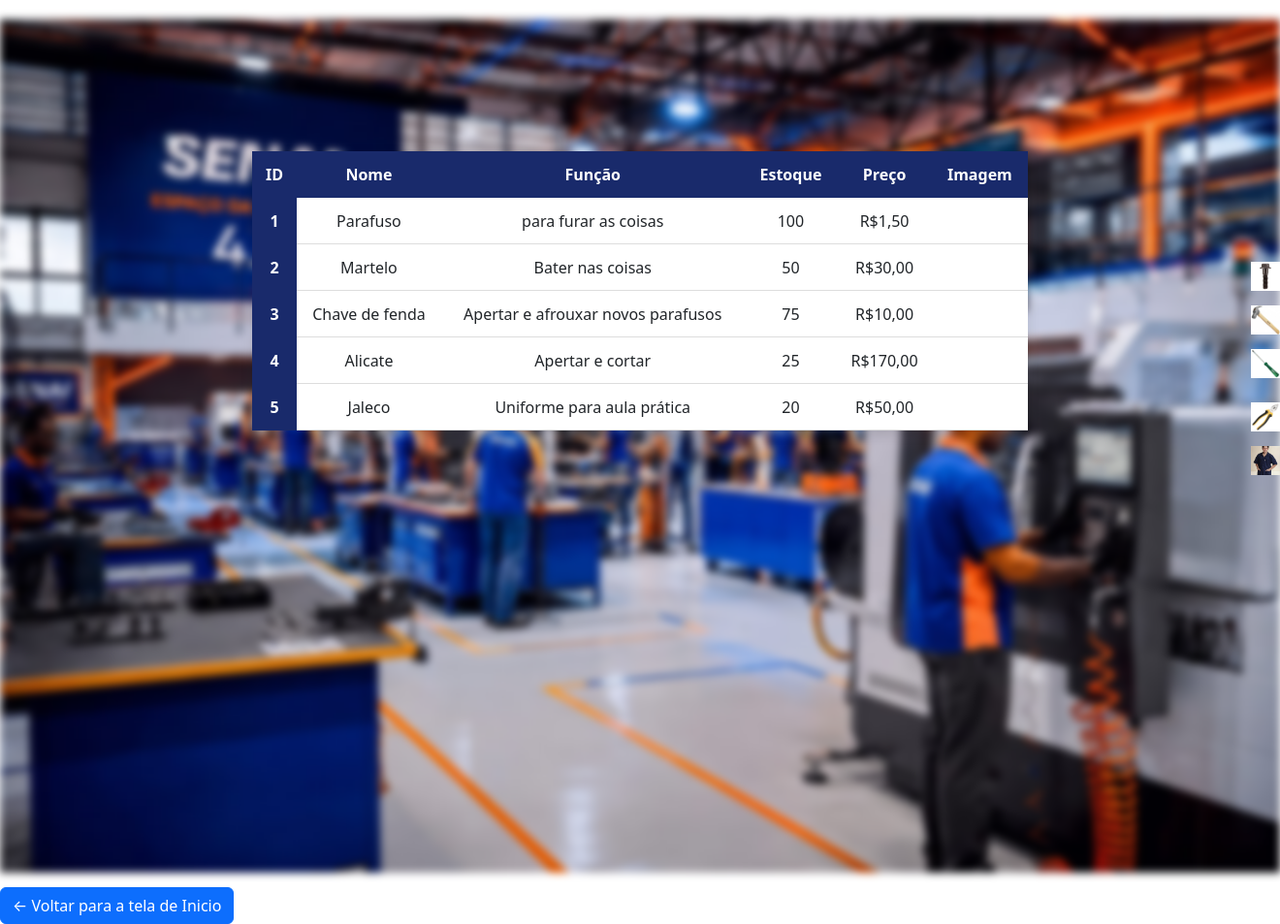
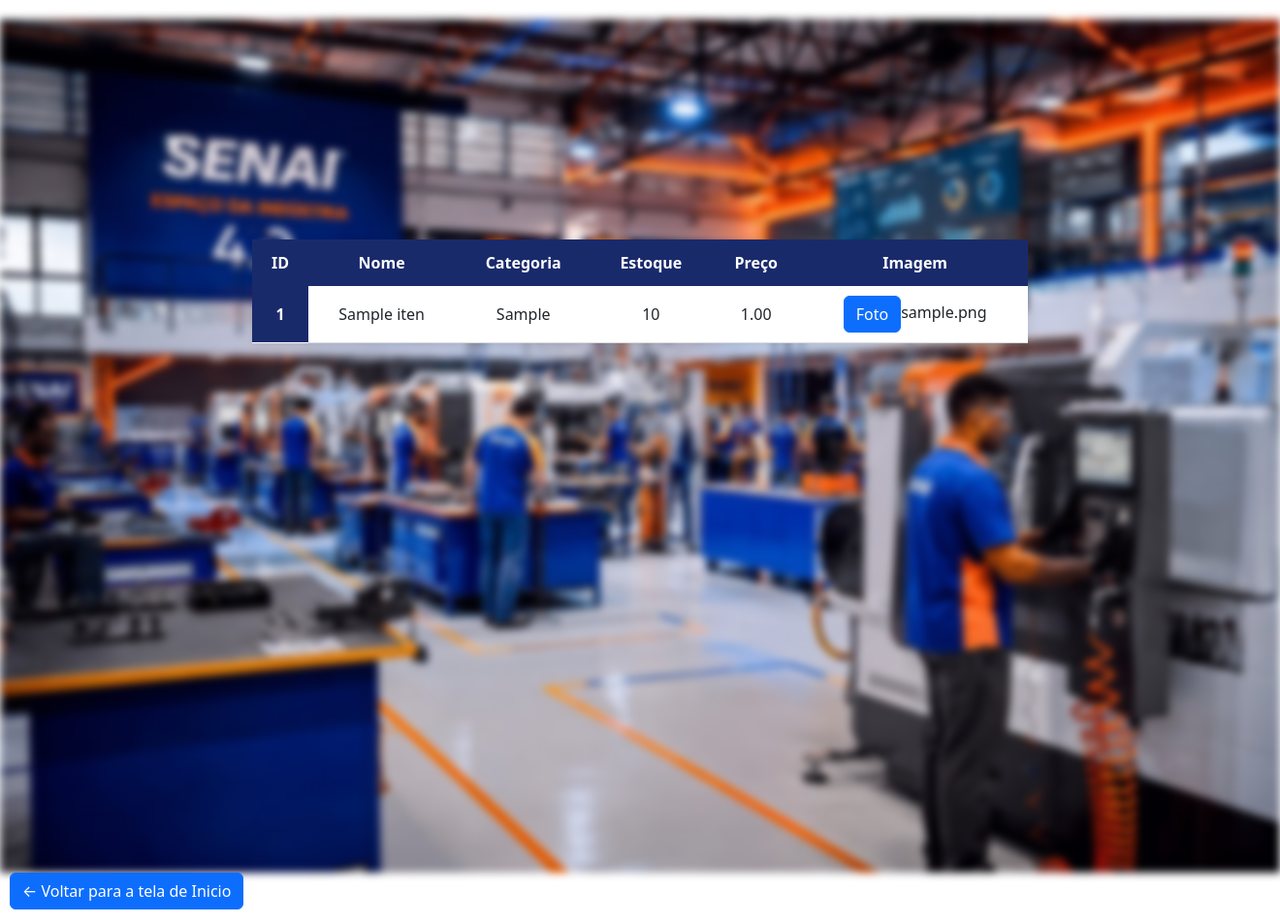
Before and after one commit to stivalkaio-boop/TCC, a Flask app: page /Itens in a window 1320 px wide. Shown: the whole page at 97% size. Run offline with Flask 3, Linux system fonts and the light colour scheme; tables that the repository leaves empty hold one stand-in row (values such as "Sample post").

Commit message:
conexão com o banco

```diff
--- a/app.py
+++ b/app.py
@@ -1,6 +1,17 @@
 from flask import Flask, render_template, request, redirect, url_for
+import mysql.connector
 
 app = Flask(__name__)
+
+def obter_conexao():
+    return mysql.connector.connect(
+        host='localhost',
+        user='root',
+        password='root',
+        port=3306,
+        database='almoxarifado'
+    )
+
 
 # 1. Página de login
 @app.route('/', methods=['GET', 'POST'])
@@ -24,11 +35,40 @@ def painel():
 # 3. Página de Itens
 @app.route('/Itens')
 def Itens():
-    return render_template('Itens.html')
+
+    conexao_bd = obter_conexao()
+    cursor = conexao_bd.cursor()
+    cursor.execute("SELECT * FROM itens;")
+    resultado = cursor.fetchall()
+
+    return render_template('Itens.html', resultado = resultado)
 
 # 4. Pagina de adicionar
-@app.route('/adicionar')
+@app.route('/adicionar', methods=['GET', 'POST'])
 def adicionar():
+
+    if request.method == 'POST':
+        # Aqui dentro vai o código que pega os dados e salva no banco...
+        nome = request.form.get('nome')
+        categoria = request.form.get('categoria')
+        quantidade = request.form.get('quantidade')
+        preco = request.form.get('preco')
+        foto = request.form.get('foto')
+
+        try:
+            conexao_bd = obter_conexao()
+            cursor = conexao_bd.cursor()
+
+            comando = "INSERT INTO itens (nome, categoria, quantidade_estoque, preco_unitario, foto) VALUES (%s, %s, %s, %s, %s)"
+            valores = (nome, categoria, quantidade, preco, foto)
+            cursor.execute(comando, valores)
+            conexao_bd.commit()
+
+            return redirect(url_for('Itens'))
+
+        except mysql.connector.Error as erro:
+            return f"Erro ao salvar o item: {erro}"
+
     return render_template('adicionar.html')
 
 # 5. Pagina de retirar
@@ -40,21 +80,10 @@ def retirar():
 @app.route('/conexao')
 def conexao():
     try:
-        # Tenta conectar ao banco
-        conexao_bd = mysql.connector.connect(
-            host='localhost', # Geralmente usa-se localhost ou 127.0.0.1 para o banco local
-            user='root',      # O parâmetro correto é 'user', não 'username'
-            password='',
-            port=3306,
-            database='conexao'
-        )
-
-
+        conexao_bd = obter_conexao()
         conexao_bd.close()
-        return "Conexão com o banco de dados realizada com sucesso!"
-
+        return "Conexão com o banco de dados [almoxarifado] realizada com sucesso!"
     except mysql.connector.Error as erro:
-        # Se der erro no banco, ele te mostra o motivo na tela
         return f"Erro ao conectar ao banco de dados: {erro}"
 
 if __name__ == '__main__':
--- a/static/styles.css
+++ b/static/styles.css
@@ -74,6 +74,7 @@
     background-color: #192a6b;
     color: white;
     padding: 20px;
+    z-index: 1000;
 }
 
 
@@ -146,7 +147,8 @@
 
   #botaovoltar{
     position: absolute;
-    top: 915px;
+    left: 10px;
+    top: 900px;
   }
 
   #Martelo {
@@ -223,10 +225,10 @@
     background-color: #ff9500;
     color: black;
     position: absolute;
-    top: 600px;
+    top: 500px;
     width: 150px;
     height: 80px;
-    left: 950px;
+    left: 120px;
     border-radius: 6px;
     box-shadow: 0px 10px 30px rgba(0, 0, 0, 0.5);
 }
@@ -245,6 +247,7 @@
 }
 
 .quadro-branco form {
+    position: fixed;
     padding: 10px;
     gap: 15px;
     display: flex;
@@ -256,7 +259,7 @@
     width: 350px;
 }
 
-/* 1. Cria o efeito: a página começa invisível (opacity: 0) e aparece suavemente */
+/* 1. Cria o efeito: a página começa invisível e aparece suavemente */
 @keyframes fadeEntrada {
     from {
         opacity: 0;
--- a/templates/itens.html
+++ b/templates/itens.html
@@ -9,6 +9,7 @@
     <link href="https://cdn.jsdelivr.net/npm/bootstrap@5.3.8/dist/css/bootstrap.min.css" rel="stylesheet" integrity="sha384-sRIl4kxILFvY47J16cr9ZwB07vP4J8+LH7qKQnuqkuIAvNWLzeN8tE5YBujZqJLB" crossorigin="anonymous">
 </head>
 <body>
+
   <img id="fundologin1" src="static/fundologin1.jpeg" alt="Senai">
     <div id="caixa-tabela">
         <table id="table">
@@ -16,94 +17,25 @@
           <tr>
             <th scope="col">ID</th>
             <th scope="col">Nome</th>
-            <th scope="col">Função</th>
+            <th scope="col">Categoria</th>
             <th scope="col">Estoque</th>
             <th scope="col">Preço</th>
             <th scope="col">Imagem</th>
           </tr>
         </thead>
         <tbody>
+
+          {% for item in resultado %}
           <tr>
-            <th scope="row">1</th>
-            <td>Parafuso</td>
-            <td>para furar as coisas</td>
-            <td>100</td>
-            <td>R$1,50</td>
-            <td>
-                <a href="#zoom-parafuso">
-                <img id="parafuso" src="static/parafuso.jpg" alt="Foto do Produto">
-                </a>
-                <div id="zoom-parafuso" class="modal-zoom">
-                    <a href="#" class="fechar-zoom">&times;</a>
-                <img src="static/parafuso.jpg" alt="Parafuso Ampliada" class="img-ampliada">
-                </div>
-            </td>
+            <th scope="row">{{item[0]}}</th>
+            <td>{{item[1]}}</td>
+            <td>{{item[2]}}</td>
+            <td>{{item[3]}}</td>
+            <td>{{item[4]}}</td>
+            <td><button type="button" class="btn btn-primary">Foto</button>{{item[5]}}</td>
           </tr>
-          <tr>
-            <th scope="row">2</th>
-            <td>Martelo</td>
-            <td>Bater nas coisas</td>
-            <td>50</td>
-            <td>R$30,00</td>
-            <td>
-            <a href="#zoom-Martelo">
-                <img id="Martelo" src="static/Martelo.jpg" alt="Foto do Produto">
-            </a>
-            <div id="zoom-Martelo" class="modal-zoom">
-                <a href="#" class="fechar-zoom">&times;</a>
-            <img src="static/Martelo.jpg" alt="Parafuso Ampliada" class="img-ampliada">
-        </div>
-            </td>
-            </tr>
-            <tr>
-            <th scope="row">3</th>
-            <td>Chave de fenda</td>
-            <td>Apertar e afrouxar novos parafusos</td>
-            <td>75</td>
-            <td>R$10,00</td>
-            <td>
-            <a href="#zoom-Chave">
-                <img id="Chave" src="static/Chave.webp" alt="Foto do Produto">
-                </a>
-                <div id="zoom-Chave" class="modal-zoom">
-                <a href="#" class="fechar-zoom">&times;</a>
-                <img src="static/Chave.webp" alt="Chave de fenda Ampliada" class="img-ampliada">
-                </div>
-            </td>
-          </tr>
-          <tr>
-            <th scope="row">4</th>
-            <td>Alicate</td>
-            <td>Apertar e cortar</td>
-            <td>25</td>
-            <td>R$170,00</td>
-            <td>
-            <a href="#zoom-alicate">
-                <img id="alicate" src="static/alicate.webp" alt="Foto do Produto">
-                </a>
-                <div id="zoom-alicate" class="modal-zoom">
-                <a href="#" class="fechar-zoom">&times;</a>
-                <img src="static/alicate.webp" alt="Alicate Ampliada" class="img-ampliada">
-              </div>
-            </td>
-          </tr> <tr>
-            <th scope="row">5</th>
-            <td>Jaleco</td>
-            <td>Uniforme para aula prática</td>
-            <td>20</td>
-            <td>R$50,00</td>
-            <td>
-            <a href="#zoom-Jaleco">
-              <img id="jaleco" src="static/jaleco.jpg" alt="Foto do Produto">
-              </a>
-              <div id="zoom-Jaleco" class="modal-zoom">
-              <a href="#" class="fechar-zoom">&times;</a>
-              <img src="static/jaleco.jpg" alt="Jaleco Ampliado" class="img-ampliada">
-              </div>
-            </td>
-          </tr>
-      </table>
-    </div>
+          {%endfor%}
+
       <a id="botaovoltar" href="{{ url_for('painel') }}" class="btn btn-primary">
       &larr; Voltar para a tela de Inicio
       </a>
```
Also changed, not shown: banco de dados.sql (+6 -20 lines), templates/adicionar.html (+9 -8 lines), templates/retirar.html (+27 -0 lines), static/Chave.webp (deleted), static/Martelo.jpg (deleted), static/alicate.webp (deleted), static/bota.jpg (deleted), static/jaleco.jpg (deleted), static/parafuso.jpg (deleted).
